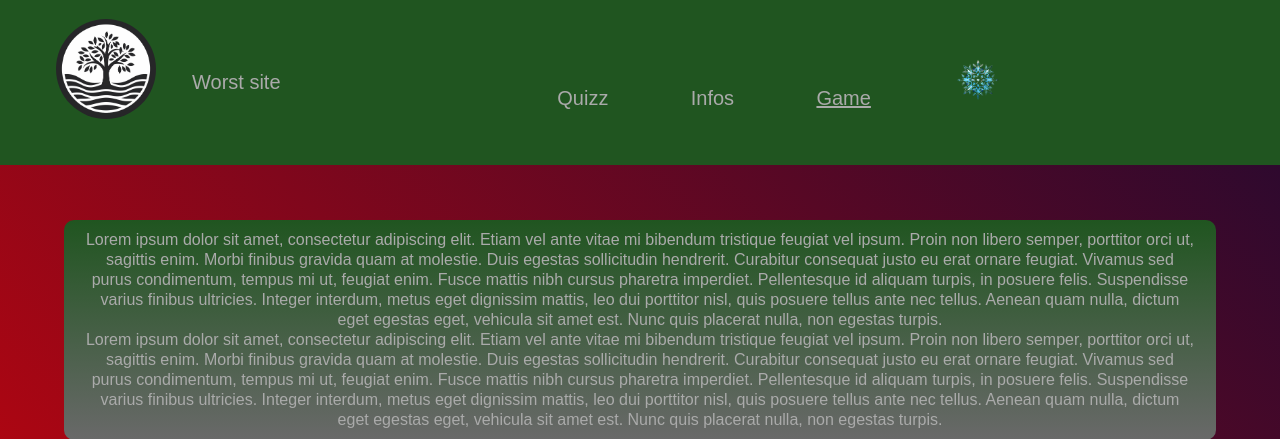
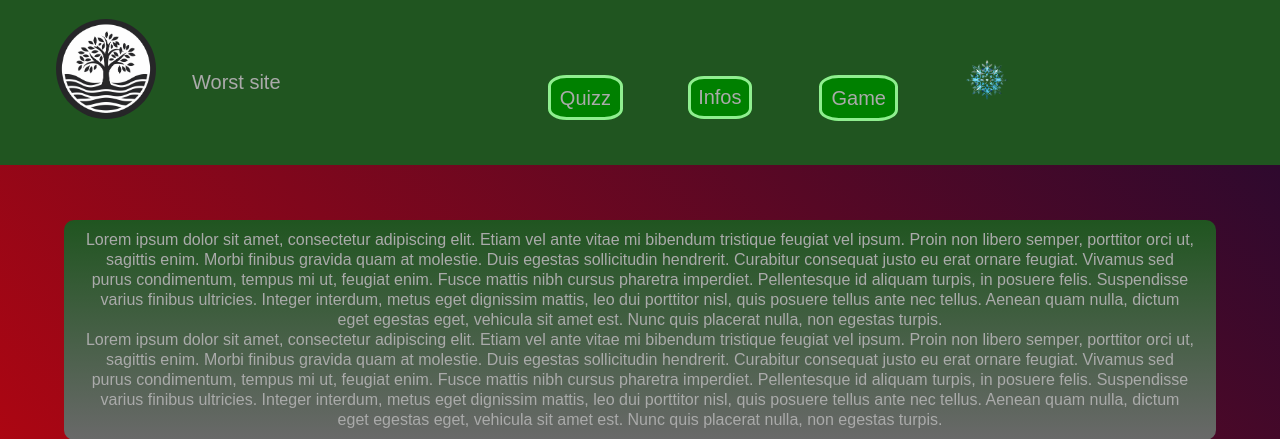
Before and after one commit to Burn3rII/Nuit-de-l-info, a Django app: template nuitinfo/exemple/templates/exemple/index.html in a window 1280 px wide. Shown: the top 439 px of the page. Run offline with Django 3.2, Linux system fonts and the light colour scheme; the template is opened without the code that fills it, so the values that code supplies are empty.

Commit message:
MAJ Bouton

```diff
--- a/nuitinfo/exemple/static/exemple/style.css
+++ b/nuitinfo/exemple/static/exemple/style.css
@@ -45,10 +45,19 @@ body{
 }
 .head-right ul{
     list-style-type:none;
+    text-decoration: none;
 }
 .head-right ul li{
     display:inline-block;
     padding: 5%;
+}
+.head-right ul li a{
+    text-decoration: none;
+    border-style:solid;
+    border-color:lightgreen;
+    background-color: green;
+    padding:15%;
+    border-radius:25%;
 }
 
 section{
```
